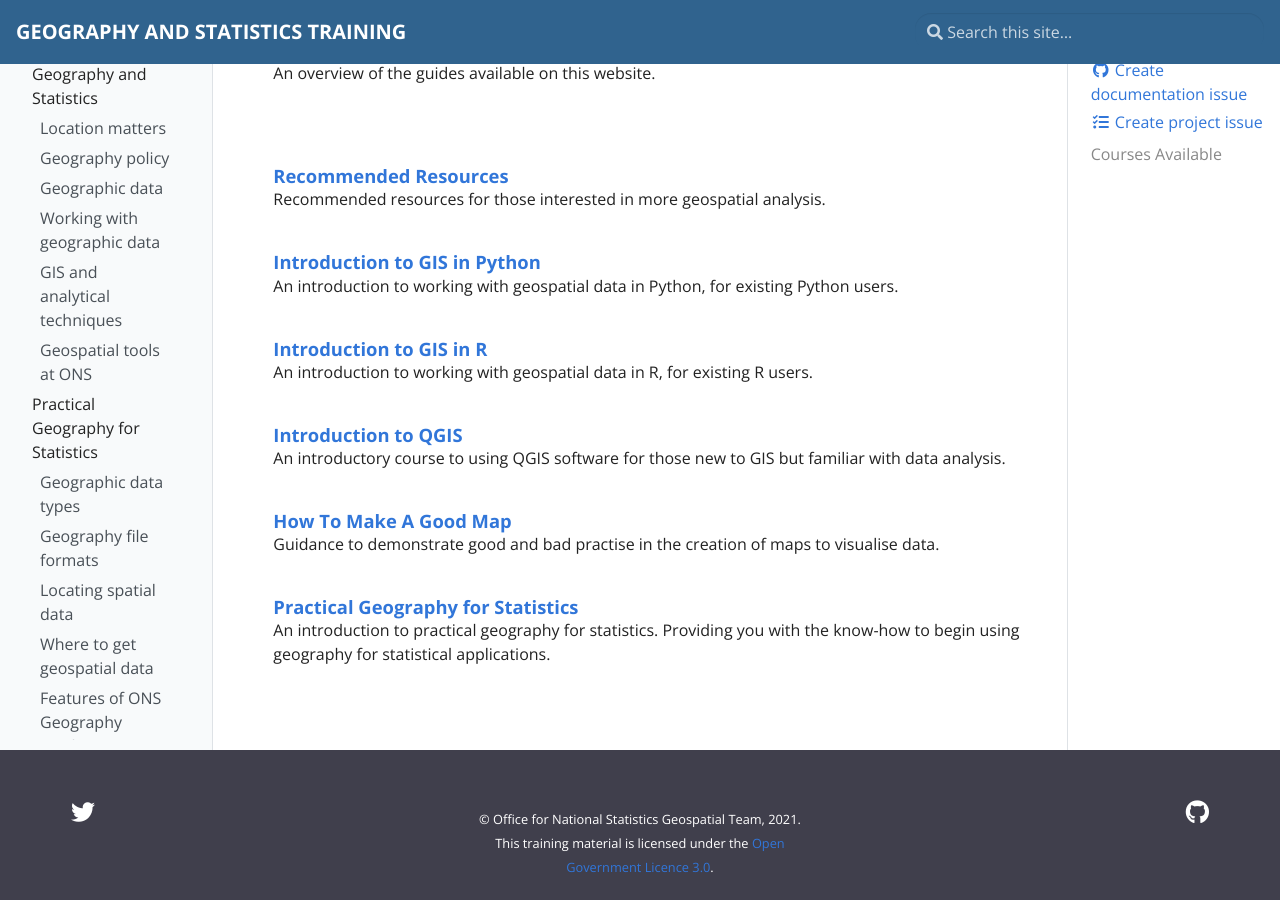
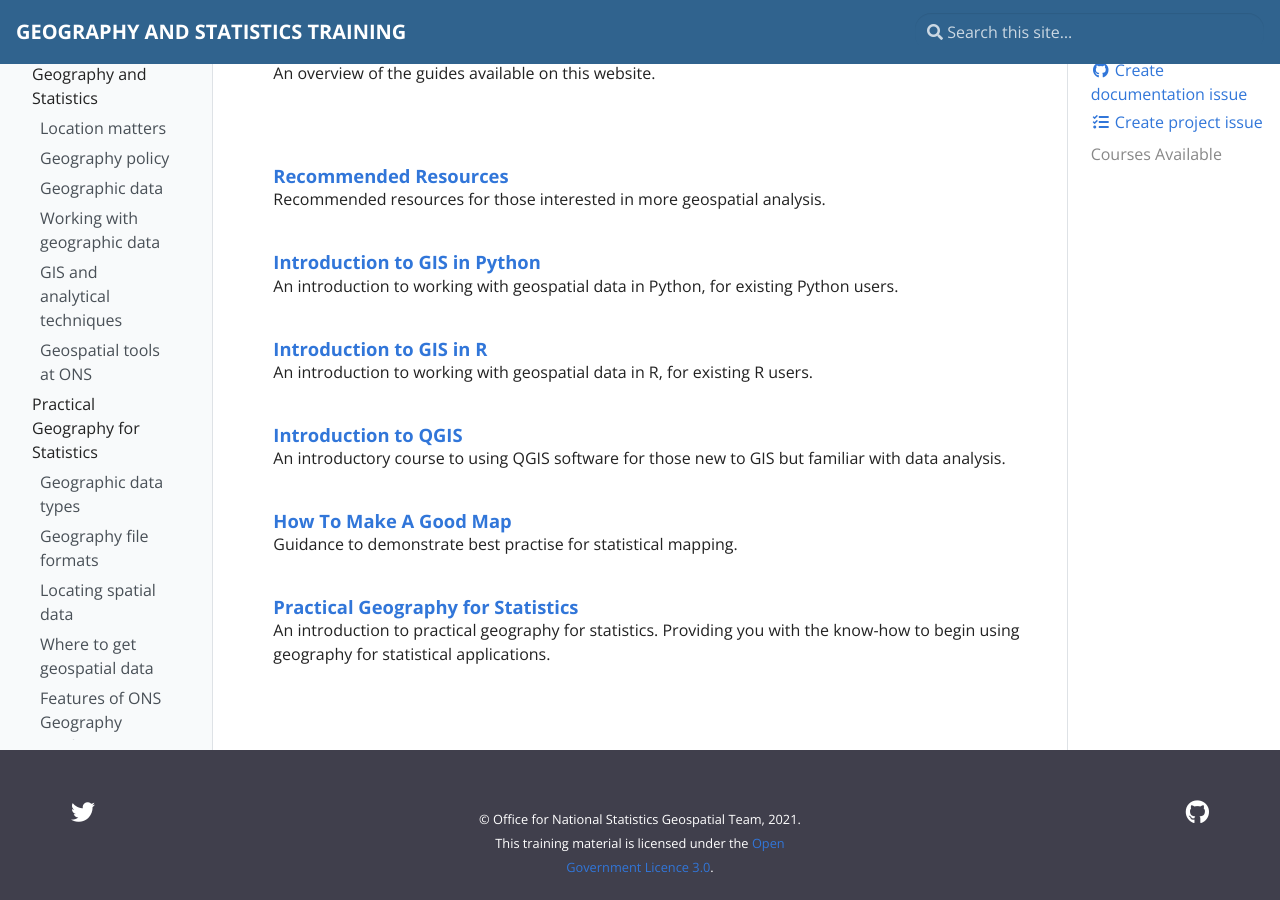
Before and after one commit to ONSgeo/geospatial-training, a Jekyll site: the page built from pages/docs.md, in a window 1280 px wide and 900 px high, scrolled down 339 px. Built offline with Jekyll 4.4.1, drawn with Linux system fonts in a browser that asks for light colours; some of the changed lines change nothing that is shown.

Commit message:
post merge edits round 1

```diff
--- a/_docs/make_a_good_map.md
+++ b/_docs/make_a_good_map.md
@@ -1,19 +1,19 @@
 ---
 title: How To Make A Good Map
-description: Guidance to demonstrate good and bad practise in the creation of maps to visualise data.
+description: Guidance to demonstrate best practise for statistical mapping.
 ---
 
 # How To Make A Good Map
 
 ## Course Summary
 ### Introduction
-This course introduces the most common types of maps used for the presentation of statistics, and provides guidance on what to think about when making a statistical map.
+This course introduces users to the best practice around mapping for a statistical context. We'll introduce the most common types of maps used to presentati statistics, and will provide guidance on what to think about when making a statistical map to ensure you make a clean, accurate and informative map.
 
 ### Estimated time for course
 1 hour
 
 ### Audience
-People who wish to make statistical maps
+People with a basic understanding of geography who wish to make statistical maps.
 
 ### Course Aims
 This course covers:
@@ -32,29 +32,32 @@
 * Exercise: map critique (with discussion answers)
 
 
+
 ---
 
 ## Introduction
 
-One of the best things you can do with geographic data is visualise it by making a map. A map can display data to help an audience understand the  location context better and can also be helpful to tell a story about the data.
+One of the best things you can do with geographic data is visualise it by making a map. Like any other visualisation, a map can display data to help an audience understand the data better and can also be helpful for storytelling.
 
-Map makers face a range of choices when designing a map; these choices should be driven by the purpose of the map. Throughout this course will guide you through the best practice of making a statistical map and some common pitfalls to avoid. By the end you'll be confident identifying the most common statistical map types, know about the main elements of a map and know how to put them together to make a well designed output.
+Throughout this course we will guide you through the best practice of making a statistical map and some common pitfalls to avoid. By the end you'll be confident identifying the most common statistical map types, know about the main elements of a map and know how to put them together to make a well designed output.
 
 ## Map Types
 
-There are many different types of map which can be used in a statistical context. The type of map you use will depend on the properties of your data and the purpose of the visualisation. Some map types may be applicable to multiple types of data, and one type of data may be suitable for a number of map types. In this section we will introduce some of the most common statistical map types and outline the best contexts for their use. By the end of the section you should be able to think about your data and pick a suitable map type to display it.
+There are many different types of map which can be used in a statistical context. The type of map you use will depend on the properties of your data and the purpose of the visualisation. As we'll explain soon, some types of map are only suitable for certain data types, and some styles of map are better at showing certain data features than others. However, where there are multiple suitable map types it up to you, the map maker, to pick a style which best illustrates the data without misleading.
 
-As we mentioned, there may be multiple map types which are suitable choices for your data. If this is the case then it's up to you to pick the map which most clearly illustrates the data and the point you are illustrating with it.
+In this section we will introduce some of the most common statistical map types and outline the best contexts for their use as well as the common pitfalls to avoid. By the end of the section you should be able to think about your data and pick a suitable map type.
 
 
-### Choropleth
+### Choropleths
 
-Choropleth maps are frequently used to display statistical data by colouring defined geographic areas to represent the statistial value for that area. Choropleth maps are good at illustrating spatial distributions and patterns in an easily understandable and intuative way. These maps are the most commonly used statistical map so it's likely your audience will be familiar with them.
+Choropleth maps are frequently used to display statistical data by colouring defined geographic areas to represent the statistial values for those areas. These maps are good at illustrating spatial distributions and patterns in an easily understandable and intuative way. They
+These maps are the most commonly used statistical map so it's likely your audience will be familiar with them.
 
 Choropleths can display data when it's:
 * standardised as a rate or ratio (but *never* as raw counts)
 * a continuous dataset
 * attached to a standard set of areas, for example, a statistical geography provided by ONS.
+
 
 The main pitfall you can make with choropleth maps is plotting raw counts on your map. Plotting counts on a choropleth is misleading as it fails to account for the different sizes of the geograpic areas you are plotting, which makes comparisons between the areas unfair. By plotting standardised data you overcome this problem. You can standardise data in a number of ways, for example, instances per km^2, instances per 10000 of population, or as a percentage. If plotting raw counts is important for your visualisation you should consider using a different type of map, such as a graduated or proportional symbol map.
 
```
